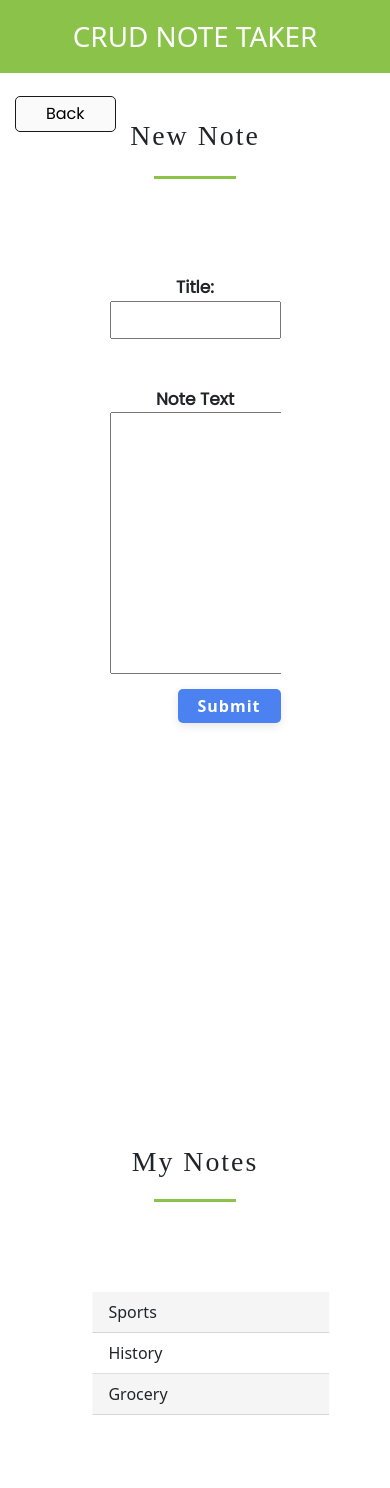
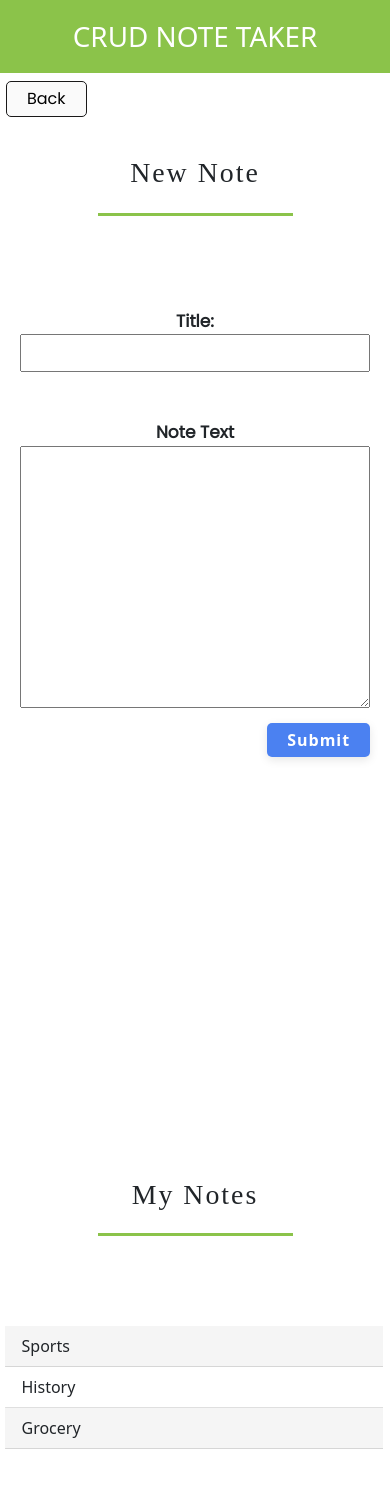
Before and after one commit to Anthony-G89/CRUD_Note_Taker, a React (Create React App) app: page /notes in a window 390 px wide. Shown: the top 1488 px of the page. Built offline with nearby package versions, Linux system fonts and the light colour scheme; a web font is replaced by a local one.

Commit message:
Made some style changes for when using on a phone (499px and smaller). Also adding homepage for gh-pages

```diff
--- a/package.json
+++ b/package.json
@@ -2,6 +2,7 @@
   "name": "crud_note_takers",
   "version": "0.1.0",
   "private": true,
+  "homepage": "https://Anthony-G89.github.io/CRUD_Note_Taker",
   "dependencies": {
     "@testing-library/jest-dom": "^5.11.4",
     "@testing-library/react": "^11.1.0",
@@ -17,6 +18,8 @@
     "web-vitals": "^1.0.1"
   },
   "scripts": {
+    "predeploy": "npm run build",
+    "deploy": "gh-pages -d build",
     "start": "react-scripts start",
     "build": "react-scripts build",
     "test": "react-scripts test --env=jsdom",
--- a/src/components/LandingPage/style.css
+++ b/src/components/LandingPage/style.css
@@ -59,3 +59,16 @@ a {
    justify-content: center;
    align-items: center;
 }
+
+
+/* Media Queries for Phone */
+@media screen and (min-width: 350px) and (max-width:499px) {
+    .container {
+        margin: 27vh auto;
+        min-width: 337px;
+        box-shadow: 0px 7px 13px rgba(0, 0, 0, 0.1);
+    }
+    .addNoteBtnContainer {
+        padding: 2em 4em;
+    }
+};
--- a/src/components/Notes/style.css
+++ b/src/components/Notes/style.css
@@ -181,3 +181,32 @@ background-color: #043db3;
 li:nth-child(odd) {
     background-color: #f5f5f5;
   }
+
+
+
+  /* Media Queries for Phone */
+
+@media screen and (min-width: 350px) and (max-width:499px) {
+    .backBtn {
+        top: 0px;
+        left: 6px;
+        padding: 5px 20px;
+    }
+    .noteTitle {
+        top: 75px;
+        height: 26vh;
+    }
+    .noteTitle::after {
+        min-width: 50%;
+    }
+    .col-6 {
+        width: 96%;
+    }
+    .myNotesTitle::after {
+        min-width: 50%;
+    }
+    .liContainer {
+        left: 46%;
+        width: 99%;
+    }
+}
```
